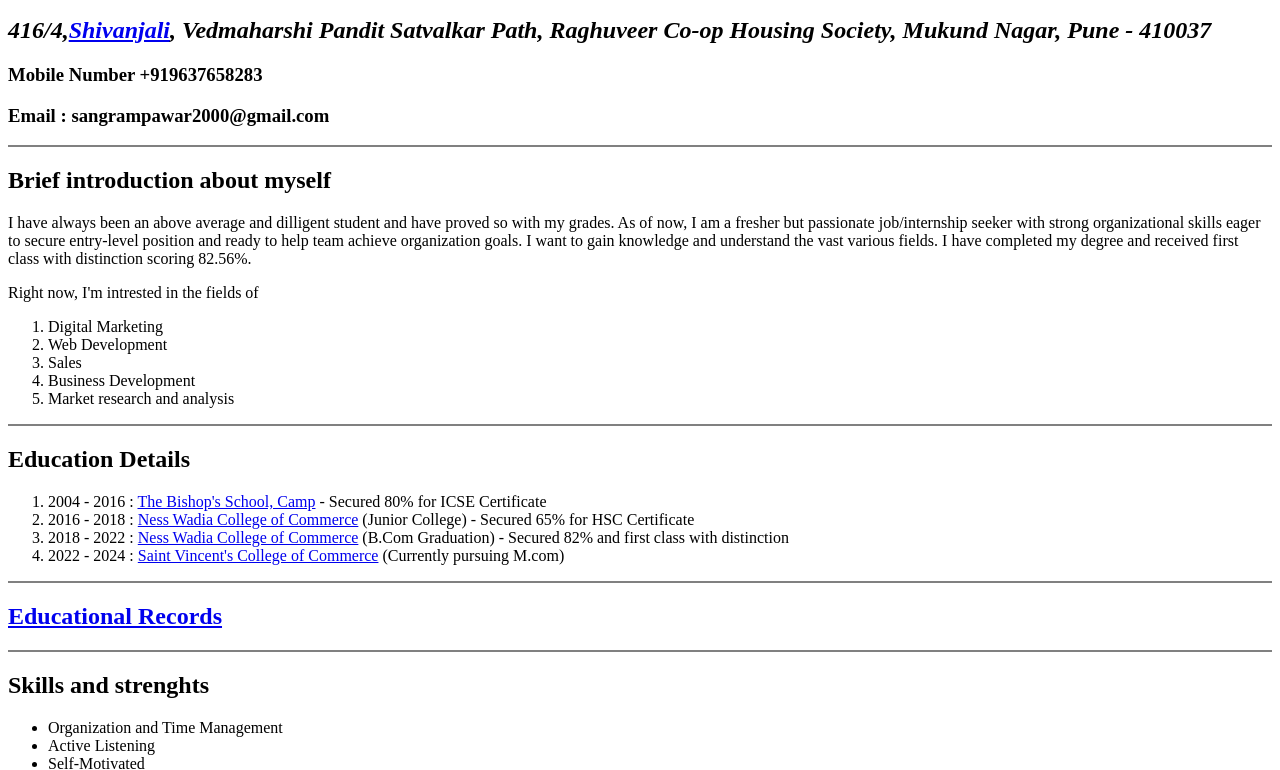
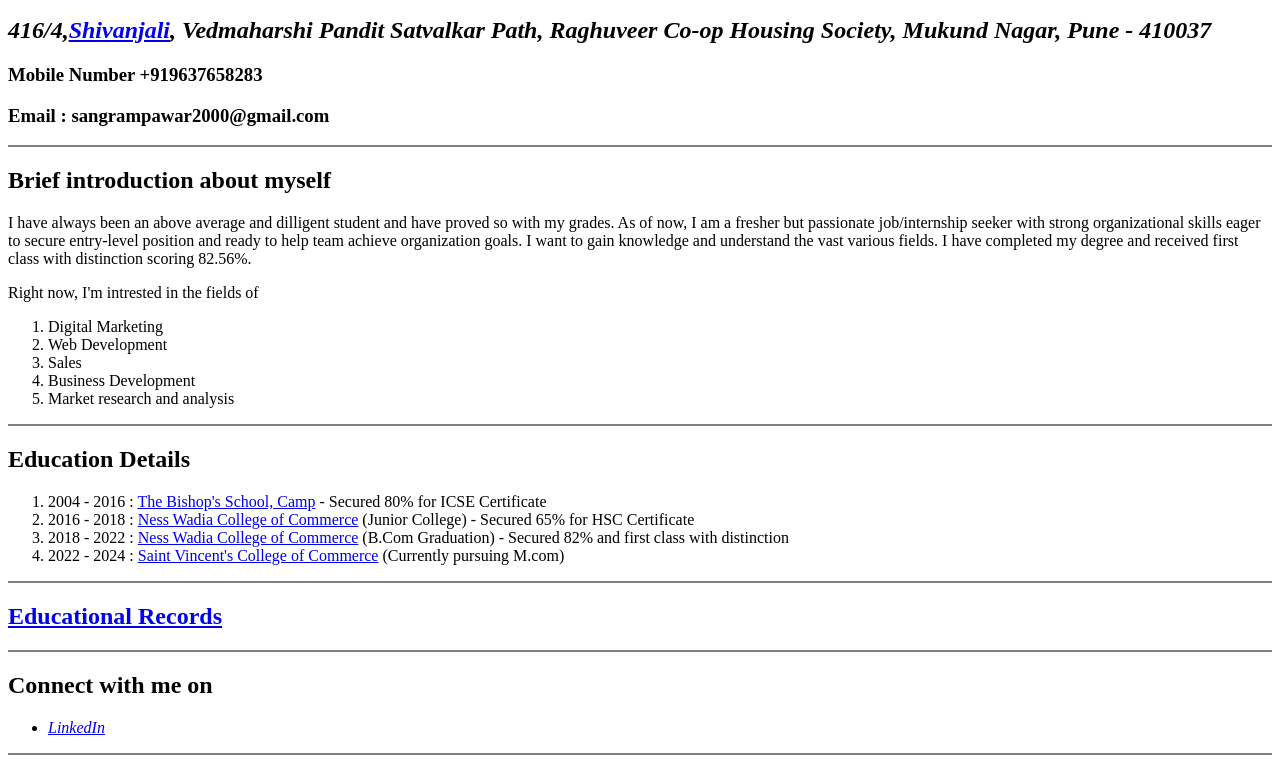
Before and after one commit to SangramPawar2023/CV, a plain HTML site: page index.html in a window 1280 px wide. Shown: the part 185-955 px from the top of the page. Drawn offline with Linux system fonts and the light colour scheme.

Commit message:
Update index.html

```diff
--- a/index.html
+++ b/index.html
@@ -52,6 +52,11 @@
         <hr noshade="5">
     <h2><a href="edu_recs.html">Educational Records</a></h2>
         <hr noshade="5">
+    <h2>Connect with me on</h2>
+    <ul>
+        <li><em><a href="https://www.linkedin.com/in/sangram-pawar-643069249/">LinkedIn</a></em></li>
+    </ul>
+        <hr noshade="5">
     <h2>Skills and strenghts</h2>
         <ul>
             <li>Organization and Time Management</li>
```
